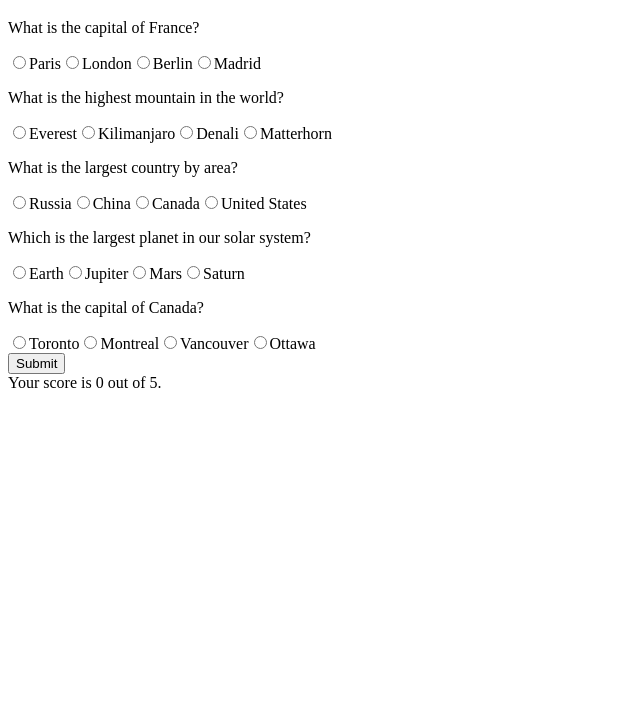
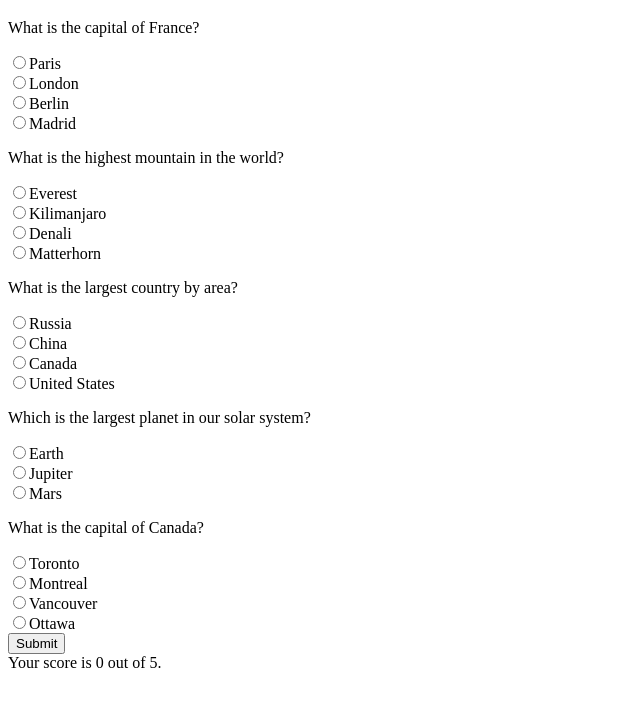
Before and after one commit to acciojob/quiz-with-session-sapanagupta25, a website: page main.html in a window 1280 px wide. Both pictures are taken after a click on the button "Submit". Shown: the part 61-768 px from the top of the page, without its empty margins (0-640 px from the left). Drawn offline with Linux system fonts and the light colour scheme.

Commit message:
created a submission

```diff
--- a/script.js
+++ b/script.js
@@ -1,7 +1,3 @@
-const questionsElement = document.getElementById("questions");
-const submitButton = document.getElementById("submit");
-const scoreElement = document.getElementById("score");
-
 const questions = [
   {
     question: "What is the capital of France?",
@@ -20,7 +16,7 @@ const questions = [
   },
   {
     question: "Which is the largest planet in our solar system?",
-    choices: ["Earth", "Jupiter", "Mars", "Saturn"],
+    choices: ["Earth", "Jupiter", "Mars"],
     answer: "Jupiter",
   },
   {
@@ -30,22 +26,30 @@ const questions = [
   },
 ];
 
-// Load saved progress from session storage
-const userAnswers = JSON.parse(sessionStorage.getItem("progress")) || [];
+const questionsElement = document.getElementById("questions");
+const submitButton = document.getElementById("submit");
+const scoreElement = document.getElementById("score");
+
+let userAnswers = JSON.parse(sessionStorage.getItem("progress")) || new Array(questions.length).fill(null);
 
 function renderQuestions() {
-  questionsElement.innerHTML = ""; // Clear previous content
-  questions.forEach((q, i) => {
+  questionsElement.innerHTML = "";
+  for (let i = 0; i < questions.length; i++) {
+    const question = questions[i];
     const questionElement = document.createElement("div");
-    questionElement.innerHTML = `<p>${q.question}</p>`;
 
-    q.choices.forEach((choice) => {
+    const questionText = document.createElement("p");
+    questionText.textContent = question.question;
+    questionElement.appendChild(questionText);
+
+    question.choices.forEach((choice) => {
+      const label = document.createElement("label");
+
       const choiceElement = document.createElement("input");
-      choiceElement.setAttribute("type", "radio");
-      choiceElement.setAttribute("name", `question-${i}`);
-      choiceElement.setAttribute("value", choice);
+      choiceElement.type = "radio";
+      choiceElement.name = `question-${i}`;
+      choiceElement.value = choice;
 
-      // ✅ Ensure selections persist after reload
       if (userAnswers[i] === choice) {
         choiceElement.checked = true;
       }
@@ -55,38 +59,27 @@ function renderQuestions() {
         sessionStorage.setItem("progress", JSON.stringify(userAnswers));
       });
 
-      const label = document.createElement("label");
-      label.textContent = choice;
-
-      questionElement.appendChild(choiceElement);
+      label.appendChild(choiceElement);
+      label.appendChild(document.createTextNode(choice));
       questionElement.appendChild(label);
+      questionElement.appendChild(document.createElement("br"));
     });
 
     questionsElement.appendChild(questionElement);
-  });
+  }
 }
 
-function handleSubmit() {
+renderQuestions();
+
+submitButton.addEventListener("click", () => {
   let score = 0;
-  questions.forEach((q, i) => {
-    if (userAnswers[i] === q.answer) {
+
+  questions.forEach((question, index) => {
+    if (userAnswers[index] === question.answer) {
       score++;
     }
   });
 
-  // ✅ Ensure score persists in localStorage
-  localStorage.setItem("score", score);
   scoreElement.textContent = `Your score is ${score} out of ${questions.length}.`;
-}
-
-// ✅ Restore score from local storage
-function displayLastScore() {
-  const lastScore = localStorage.getItem("score");
-  if (lastScore !== null) {
-    scoreElement.textContent = `Last score: ${lastScore} out of ${questions.length}`;
-  }
-}
-
-submitButton.addEventListener("click", handleSubmit);
-renderQuestions();
-displayLastScore();
+  localStorage.setItem("score", score.toString());
+});
```
Also changed, not shown: main.html (line endings or trailing spaces).
